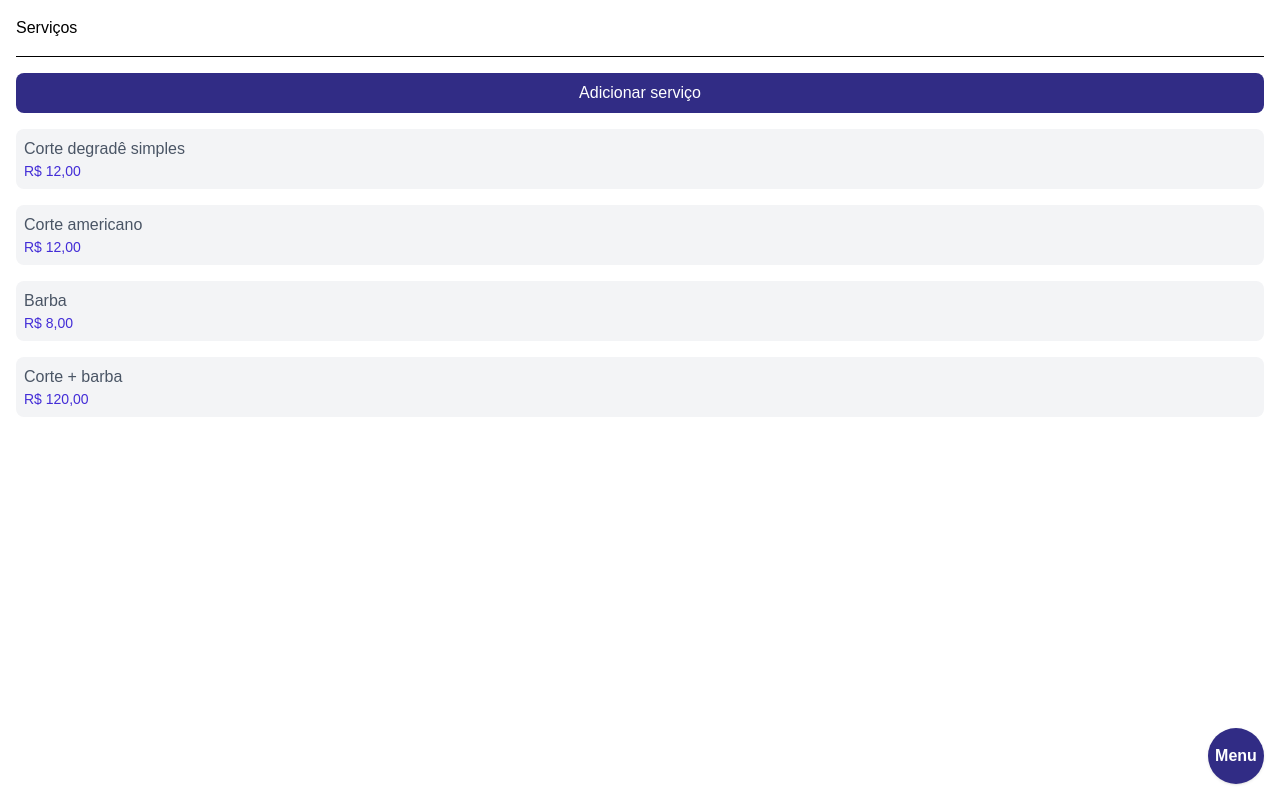
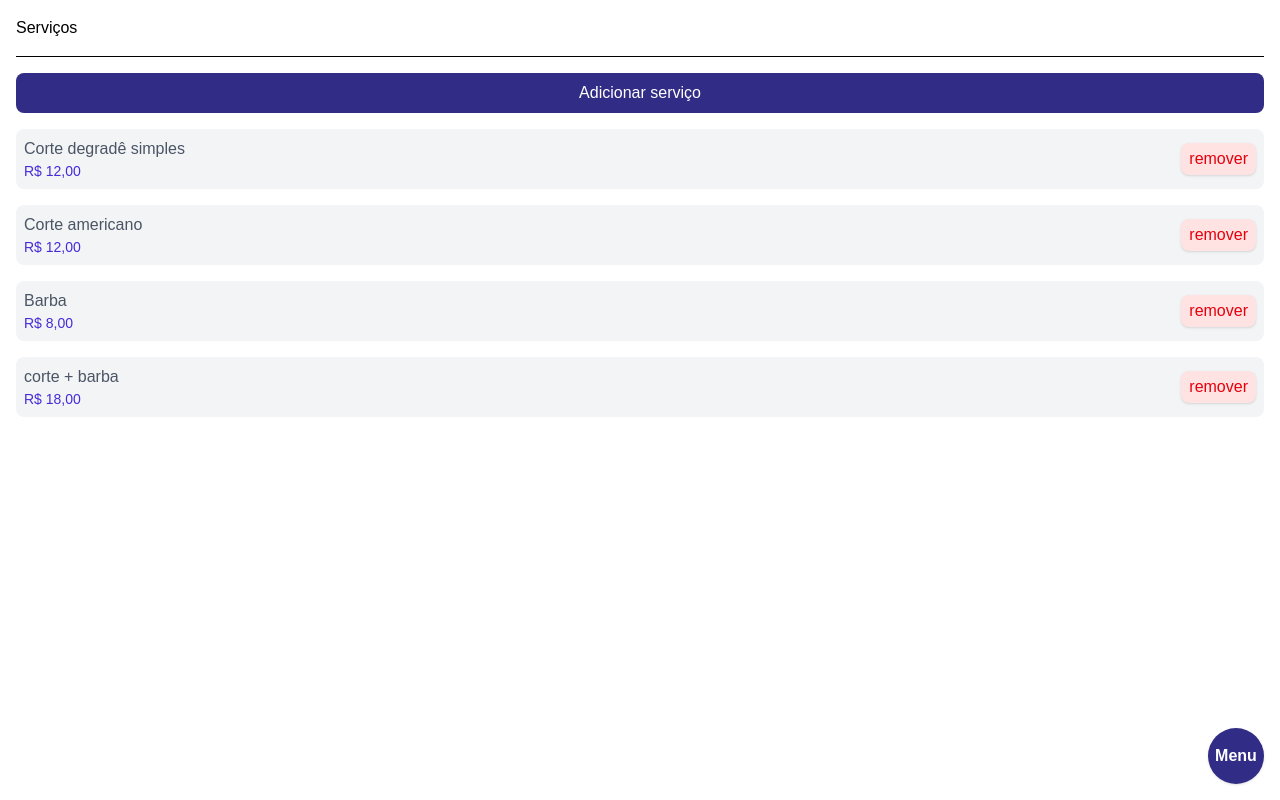
Before and after one commit to josecarlosmonteiro/registro-agendamento, a Next.js app: page /servicos in a window 1280 px wide. Built offline with nearby package versions, Linux system fonts and the light colour scheme; data requests are answered from the project's data file.

Commit message:
feaT: implementar delete de serviço.

```diff
--- a/app/(pages)/(logged)/servicos/actions.ts
+++ b/app/(pages)/(logged)/servicos/actions.ts
@@ -1,4 +1,6 @@
-'use server'
+'use server';
+
+import { RemoveServiceUseCase } from './../../../data/use-cases/servicing/remove-service.usecase';
 
 import { repositories } from "@/app/data/repositories";
 import { serviceRepository } from "@/app/data/repositories/servicing.repository";
@@ -20,3 +22,8 @@ export async function createServiceAction(data: FormData) {
 
   await serviceRepository(axiosClient).create(payload);
 }
+
+export async function removeService(serviceId: string) {
+  const removeService = new RemoveServiceUseCase(repositories.serviceRepository);
+  await removeService.execute(serviceId);
+}
--- a/app/(pages)/(logged)/servicos/page.tsx
+++ b/app/(pages)/(logged)/servicos/page.tsx
@@ -1,7 +1,7 @@
 import { CreateService } from "@/app/components/servicing/CreateService";
 import { serviceRepository } from "@/app/data/repositories/servicing.repository"
 import { axiosClient } from "@/app/infrastructure/axios-client/axios-client"
-import { createServiceAction } from "./actions";
+import { createServiceAction, removeService } from "./actions";
 import { ServicesList } from "@/app/components/servicing/ServicesList";
 
 export default async function ServicesPage() {
@@ -14,7 +14,10 @@ export default async function ServicesPage() {
 
       <CreateService submitServiceAction={createServiceAction} />
 
-      <ServicesList services={allServices} />
+      <ServicesList
+        services={allServices}
+        removeService={removeService}
+      />
     </div>
   )
 }
--- a/app/components/servicing/ServicesList.tsx
+++ b/app/components/servicing/ServicesList.tsx
@@ -1,11 +1,14 @@
+'use client'
+
 import { IService } from "@/app/domain/servicing/servicing.models"
 import { currency } from "@/app/utils/formats";
 
 type Props = {
   services: IService[];
+  removeService: (serviceId: string) => void;
 }
 
-export function ServicesList({ services }: Props) {
+export function ServicesList({ services, removeService }: Props) {
   if (!services.length) return (
     <div className="text-center font-semibold text-gray-400 italic">
       Ainda não há serviços cadastrados...
@@ -15,9 +18,19 @@ export function ServicesList({ services }: Props) {
     <div className="flex flex-col gap-4">
       {
         services.map(el => (
-          <div key={el.id} className="p-2 rounded-lg bg-gray-100">
-            <div className="text-gray-600 truncate">{el.name}</div>
-            <div className="text-sm font-light text-primary-light">{currency(el.value)}</div>
+          <div key={el.id} className="p-2 rounded-lg bg-gray-100 flex justify-between items-center">
+            <div>
+              <div className="text-gray-600 truncate">{el.name}</div>
+              <div className="text-sm font-light text-primary-light">{currency(el.value)}</div>
+            </div>
+
+            <button
+              type="button"
+              className="p-1 px-2 bg-red-100 text-red-600 rounded-lg shadow"
+              onClick={() => removeService(el.id)}
+            >
+              remover
+            </button>
           </div>
         ))
       }
--- a/app/data/repositories/servicing.repository.ts
+++ b/app/data/repositories/servicing.repository.ts
@@ -24,6 +24,10 @@ export class ServicingRepository implements IServiceRepository {
     const response = await this.httpClient.request('POST', '/services', data);
     return response.data;
   }
+
+  async remove(id: IService["id"]): Promise<void> {
+    await this.httpClient.request('DELETE', `/services/${id}`);
+  }
 }
 
 export const serviceRepository = (api: IHttpClient) => new ServicingRepository(api);
--- /dev/null
+++ b/app/data/use-cases/servicing/remove-service.usecase.ts
@@ -0,0 +1,10 @@
+export class RemoveServiceUseCase {
+  constructor(private readonly serviceRepository: any) { }
+
+  async execute(id: string): Promise<void> {
+    const service = await this.serviceRepository.findById(id);
+    if (!service) throw new Error("Serviço não encontrado");
+
+    await this.serviceRepository.remove(id);
+  }
+}
--- a/app/domain/servicing/servicing.contracts.ts
+++ b/app/domain/servicing/servicing.contracts.ts
@@ -13,6 +13,7 @@ export interface IServiceRepository {
   findById(id: string): Promise<IService | null>;
   findByName(name: string): Promise<IService | null>;
   create(newService: Omit<IService, 'id'>): Promise<IService | null>;
+  remove(id: IService['id']): Promise<void>;
 }
 
 export interface ICreateServiceUseCase {
--- a/app/infrastructure/httpClient.ts
+++ b/app/infrastructure/httpClient.ts
@@ -3,7 +3,7 @@ export type THttpResponse<T = any> = {
   notification?: string;
 };
 
-export type THttpMethod = 'GET' | 'POST';
+export type THttpMethod = 'GET' | 'POST' | "DELETE";
 
 export interface IHttpClient<T = any> {
   request(method: THttpMethod, url: string, body?: any): Promise<THttpResponse<T>>;
--- a/db.json
+++ b/db.json
@@ -16,9 +16,9 @@
       "value": 8
     },
     {
-      "id": "b217",
-      "name": "Corte + barba",
-      "value": 120
+      "id": "457e",
+      "name": "corte + barba",
+      "value": 18
     }
   ],
   "customers": [
@@ -28,5 +28,13 @@
       "phone": "81991371375"
     }
   ],
-  "schedules": []
+  "schedules": [
+    {
+      "id": "3283",
+      "date": "2020-05-10T10:00",
+      "status": 1,
+      "customerId": "a70a",
+      "serviceId": "457e"
+    }
+  ]
 }
```
